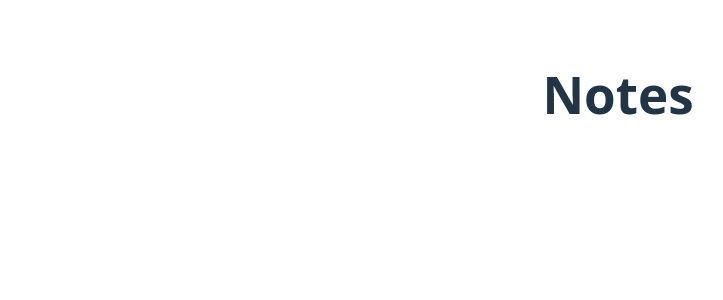
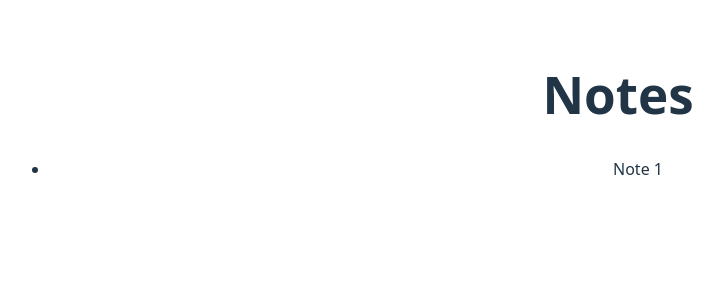
Before and after one commit to pcfields/note-editor-se, a React (Vite) app: page / in a window 1280 px wide. Shown: the top 300 px of the page, without its empty margins (22-745 px from the left). Built offline with nearby package versions, Linux system fonts and the light colour scheme.

Commit message:
notes view displays empty notes list

```diff
--- /dev/null
+++ b/src/notes/note-list/note-list.tsx
@@ -0,0 +1,7 @@
+export function NoteList() {
+  return (
+    <ul data-testid="note-list">
+      <li>Note 1</li>
+    </ul>
+  );
+}
--- a/src/notes/notes-view/notes-view.tsx
+++ b/src/notes/notes-view/notes-view.tsx
@@ -1,7 +1,10 @@
+import { NoteList } from "../note-list/note-list";
+
 export function NotesView() {
   return (
     <div>
       <h1>Notes</h1>
+      <NoteList />
     </div>
   );
 }
```
Also changed, not shown: 1 other file (tests, documents, lock files or other folders).
